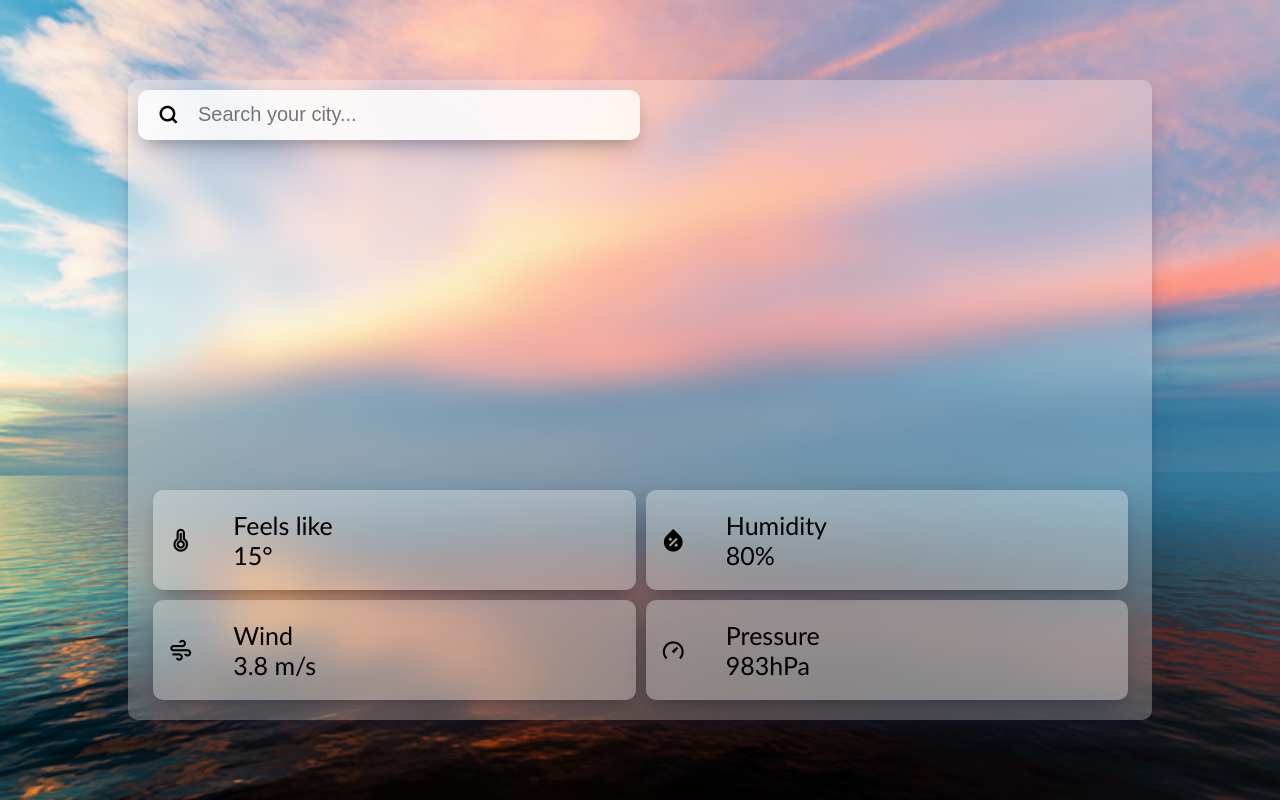
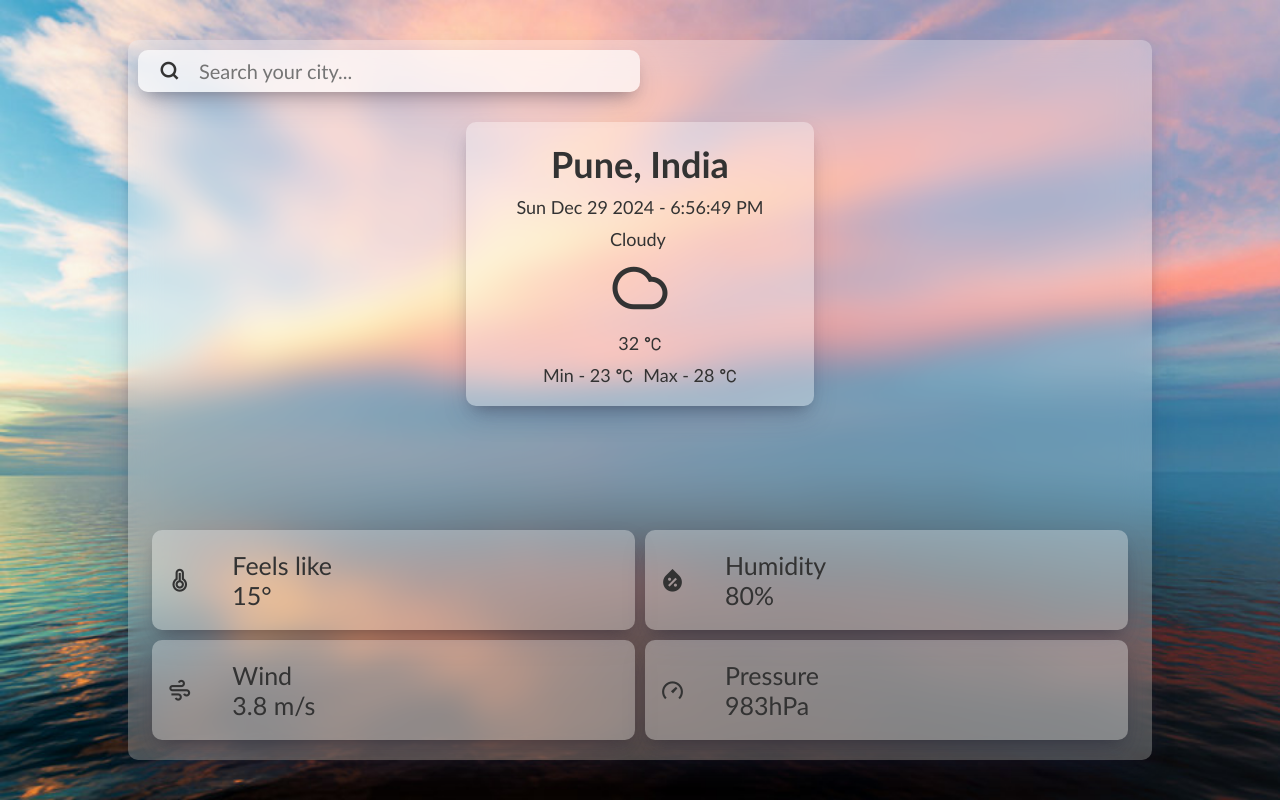
Before and after one commit to vishalpsj/Weather, a plain HTML site: page index.html in a window 1280 px wide. Drawn offline with nearby package versions, Linux system fonts and the light colour scheme.

Commit message:
html and css modified, script.js file created

```diff
--- a/index.html
+++ b/index.html
@@ -12,14 +12,16 @@
 <body>
     <!-- search city -->
     <div class="container">
-        <div class="inputs">
-            <div id="searchicon"><i class="ri-search-line"></i></div>
-            <input type="text" placeholder="Search your city..." id="searchCity" required autocomplete="off">
+        <div class="cityEntry">
+            <div class="inputs">
+                <div id="searchicon"><i class="ri-search-line"></i></div>
+                <input type="text" placeholder="Search your city..." id="searchCity" required autocomplete="off">
+            </div>
         </div>
 
-    <!-- main weather report -->
+        <!-- main weather report -->
         <div class="weather_report">
-            <h2 class="weather_city"></h2>
+            <h1 class="weather_city"></h1>
             <p class="date_time"></p>
             <div class="weather_data">
                 <p class="weather_forcast"></p>
@@ -32,7 +34,7 @@
             </div>
         </div>
 
-    <!-- addtional info  -->
+        <!-- addtional info  -->
         <div class="moreInfo">
             <div class="extra feelsLike">
                 <i class="ri-temp-hot-line"></i>
@@ -64,6 +66,7 @@
             </div>
         </div>
     </div>
+    <script src="./script.js"></script>
 </body>
 
 </html>
--- /dev/null
+++ b/script.js
@@ -0,0 +1,18 @@
+let city = document.querySelector('.weather_city')
+let date_time = document.querySelector('.date_time')
+let weather_forcast = document.querySelector('.weather_forcast')
+let weather_icon = document.querySelector('.weather_icon')
+let weather_temprature = document.querySelector('.weather_temprature')
+let min = document.querySelector('.min')
+let max = document.querySelector('.max')
+
+
+
+// trial purpose, remove it when coding
+city.innerText = "Pune, India"
+date_time.innerText = `${(new Date).toDateString()} - ${(new Date).toLocaleTimeString()}`
+weather_forcast.innerText = "Cloudy"
+weather_icon.innerHTML = `<i class="ri-cloudy-line"></i>`
+weather_temprature.innerHTML = `32 <i class="ri-celsius-line"></i> `
+min.innerHTML = `Min - 23 <i class="ri-celsius-line"></i>`
+max.innerHTML = `Max - 28 <i class="ri-celsius-line"></i>`
--- a/style.css
+++ b/style.css
@@ -2,6 +2,8 @@
     margin: 0;
     padding: 0;
     box-sizing: border-box;
+    color: #333;
+    font-family: 'Gill Sans', 'Gill Sans MT', Calibri, 'Trebuchet MS', sans-serif;
 }
 
 html{
@@ -21,7 +23,7 @@ body{
 
 .container{
     width: 80%;
-    height: 80%;
+    height: 90%;
     background-color: rgba(255, 255, 255, 0.259);
     backdrop-filter: blur(15px);
     padding: 1rem;
@@ -32,20 +34,25 @@ body{
     -o-border-radius: 10px;
     box-shadow: rgba(50, 50, 93, 0.25) 0px 13px 27px -5px, rgba(0, 0, 0, 0.3) 0px 8px 16px -8px;
     display: flex;
+    flex-direction: column;
+    align-items: center;
+    gap: 3rem;
 }
-
+.cityEntry{
+    width: 100%;
+}
 .inputs{
-    width: 100%;
-    height: 8%;
+    width: 50%;
+    padding: .1rem;
     display: flex;
     align-items: center;
-    background-color: rgba(255, 255, 255, 0.818);
     position: relative;
     border-radius: 10px;
     -webkit-border-radius: 10px;
     -moz-border-radius: 10px;
     -ms-border-radius: 10px;
     -o-border-radius: 10px;
+    background-color: rgba(255, 255, 255, 0.678);
     box-shadow: rgba(50, 50, 93, 0.25) 0px 13px 27px -5px, rgba(0, 0, 0, 0.3) 0px 8px 16px -8px;
 }
 
@@ -67,39 +74,47 @@ input{
     width: 100%;
     outline: none;
 }
+
+/* mian weather  */
+
 .weather_report{
-    width: 100%;
+    padding: 2rem 5rem;
     display: flex;
     flex-direction: column;
-    justify-content: center;
     align-items: center;
+    justify-content: space-evenly;
+    gap: 1rem;
+    font-size: 180%;
+    background-color: rgba(255, 255, 255, 0.322);
+    box-shadow: rgba(50, 50, 93, 0.25) 0px 13px 27px -5px, rgba(0, 0, 0, 0.3) 0px 8px 16px -8px;
+    border-radius: 10px;
+    -webkit-border-radius: 10px;
+    -moz-border-radius: 10px;
+    -ms-border-radius: 10px;
+    -o-border-radius: 10px;
+    font-size: 1.8rem;
+}
+.weather_report:hover{
+    background-color:rgba(255, 255, 255, 0.506);
+    transition: all .3s;
+    -webkit-transition: all .3s;
+    -moz-transition: all .3s;
+    -ms-transition: all .3s;
+    -o-transition: all .3s;
+}
+
+.weather_icon{
+
+    font-size: 6rem;
+}
+
+.weather_MinMax{
+    display: flex;
     gap: 1rem;
 }
 
-.weather_temprature{
-    font-size: 10rem;
-    font-family: Arial, "Helvetica Neue", Helvetica, sans-serif;
-    color: white;
 
-}
-.weather_temprature sup{
-    font-size: 6rem;
-    font-family:'Franklin Gothic Medium', 'Arial Narrow', Arial, sans-serif;
-}
-
-.weather_condition{
-    font-size: 3rem;
-    font-family:'Gill Sans', 'Gill Sans MT', Calibri, 'Trebuchet MS', sans-serif;
-    color: white;
-}
-
-.weather_report_lower_higher{
-    display: flex;
-    gap: 1rem;
-    color: white;
-    font-size: 2rem;
-
-}
+/* extra weather info  */
 
 .moreInfo{
     width: 98.2%;
@@ -126,7 +141,6 @@ input{
     display: flex;
     align-items: center;
     font-size: 2.5rem;
-    font-family: 'Gill Sans', 'Gill Sans MT', Calibri, 'Trebuchet MS', sans-serif;
     gap: 4rem;
 
 }
```
